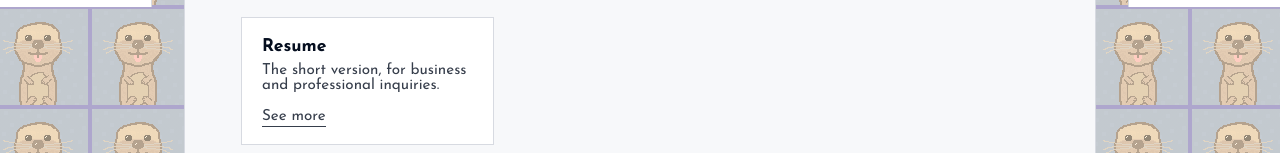
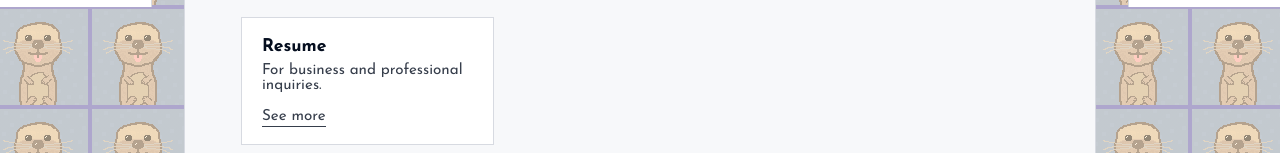
Before and after one commit to davidchmura75-web/personal-website, a website: page index.html in a window 1280 px wide. Shown: the part 793-946 px from the top of the page. Drawn offline with Linux system fonts and the light colour scheme.

Commit message:
corny ahh short version

```diff
--- a/index.html
+++ b/index.html
@@ -81,7 +81,7 @@
             <article class="portfolio-item">
               <h3 class="portfolio-item-title">Resume</h3>
               <p class="portfolio-item-text">
-                The short version, for business and professional inquiries.
+                For business and professional inquiries.
               </p>
               <p class="portfolio-item-actions">
                 <a class="text-link" href="resume.html">See more</a>
```
